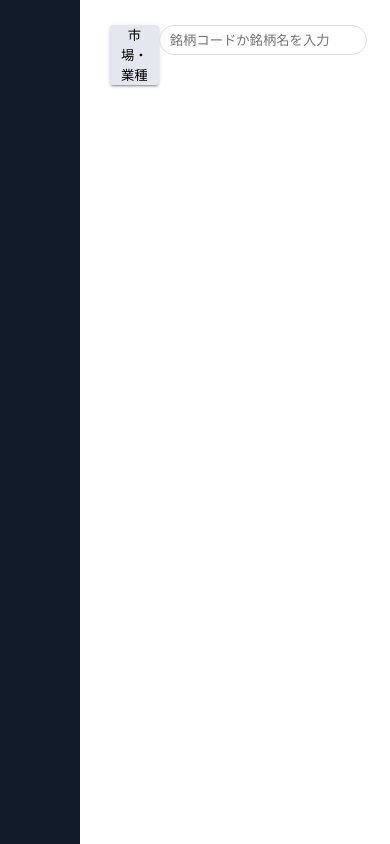
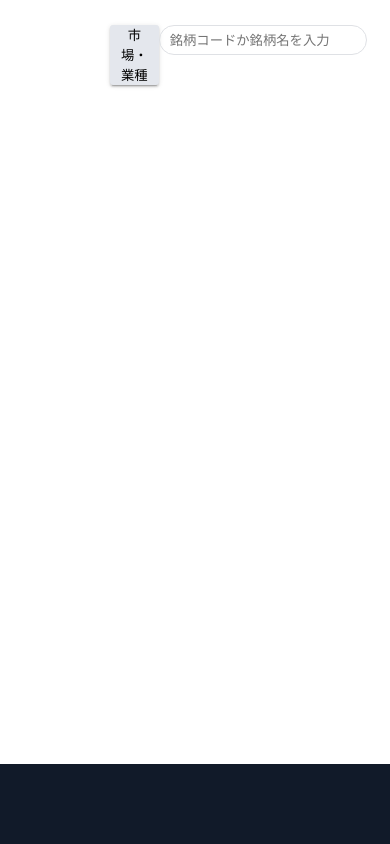
Before and after one commit to tomohiro3/kabunseki-frontend, a Next.js app: page /search in a window 390 px wide. Built offline with nearby package versions, Linux system fonts and the light colour scheme.

Commit message:
Styled nav for tablet and smart phone size

```diff
--- a/components/templates/Layout.tsx
+++ b/components/templates/Layout.tsx
@@ -15,29 +15,29 @@ export default function Layout({children}) {
           <List>
             <li>
               <Link href="/" as="/">
-                <a>
-                  <MediumIcon iconName="icon-home1" primary />
+                <a aria-label="TOPページに移る">
+                  <MediumIcon role="button" iconName="icon-home1" primary />
                 </a>
               </Link>
             </li>
             <li>
               <Link href="/search" as="/search">
-                <a>
-                  <MediumIcon iconName="icon-search1" primary />
+                <a aria-label="検索ページに移る">
+                  <MediumIcon role="button" iconName="icon-search1" primary />
                 </a>
               </Link>
             </li>
             <li>
               <Link href="/mypage" as="/mypage">
-                <a>
-                  <MediumIcon iconName="icon-user1" primary />
+                <a aria-label="マイページに移る">
+                  <MediumIcon role="button" iconName="icon-user1" primary />
                 </a>
               </Link>
             </li>
             <li>
               <Link href="/bookmark" as="/bookmark">
-                <a>
-                  <MediumIcon iconName="icon-star1" primary />
+                <a aria-label="お気に入りページに移る">
+                  <MediumIcon role="button" iconName="icon-star1" primary />
                 </a>
               </Link>
             </li>
--- a/styles/layout.module.scss
+++ b/styles/layout.module.scss
@@ -20,10 +20,28 @@
   height: 100%;
   padding: 25px 10px;
   background-color: #111a29;
-}
 
-.nav ul li {
-  &:not(last-of-type) {
-    padding-bottom: 24px;
+  & ul {
+    & li {
+      &:not(last-of-type) {
+        padding-bottom: 24px;
+      }
+    }
+  }
+
+  @media only screen and (max-width: 768px) {
+    bottom: 0;
+    width: 100%;
+    height: $nav-width;
+    padding: 0 10px;
+
+    & ul {
+      justify-content: space-around;
+      height: 100%;
+      flex-direction: row;
+      & li {
+        padding: 0 !important;
+      }
+    }
   }
 }
--- a/styles/search.module.scss
+++ b/styles/search.module.scss
@@ -6,3 +6,10 @@
 .searchbar_wrapper {
   width: 210px;
 }
+
+.modal {
+  width: 100vw;
+  height: 100vh;
+  color: white;
+  background-color: black;
+}
```
